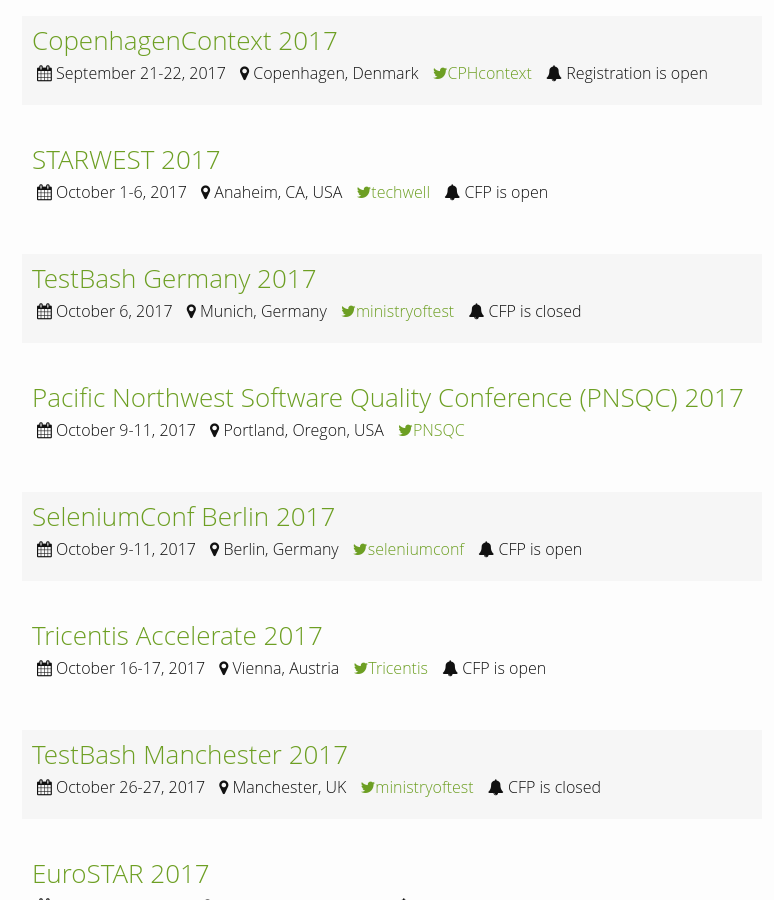
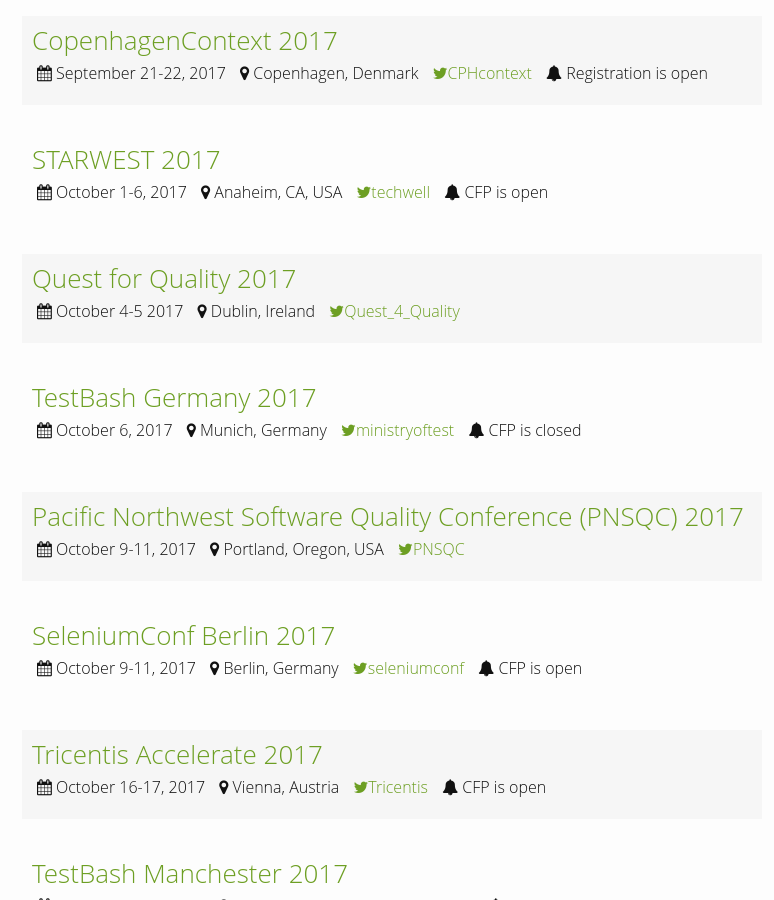
Before and after one commit to TestingConferences/testingconferences.github.io, a Jekyll site: the page built from index.html, in a window 1280 px wide and 900 px high, scrolled down 3279 px. Shown: the whole window, without its empty margins (248-1022 px from the left). Built offline with Jekyll 4.4.1, drawn with Linux system fonts in a browser that asks for light colours.

Commit message:
Update current.yml

```diff
--- a/_data/current.yml
+++ b/_data/current.yml
@@ -178,6 +178,12 @@
   twitter: techwell
   status: CFP is open
 
+- name: Quest for Quality 2017
+  location: Dublin, Ireland
+  dates: "October 4-5 2017"
+  url: http://questforquality.eu/
+  twitter: Quest_4_Quality
+
 - name: TestBash Germany 2017
   location: Munich, Germany
   dates: "October 6, 2017"
```
